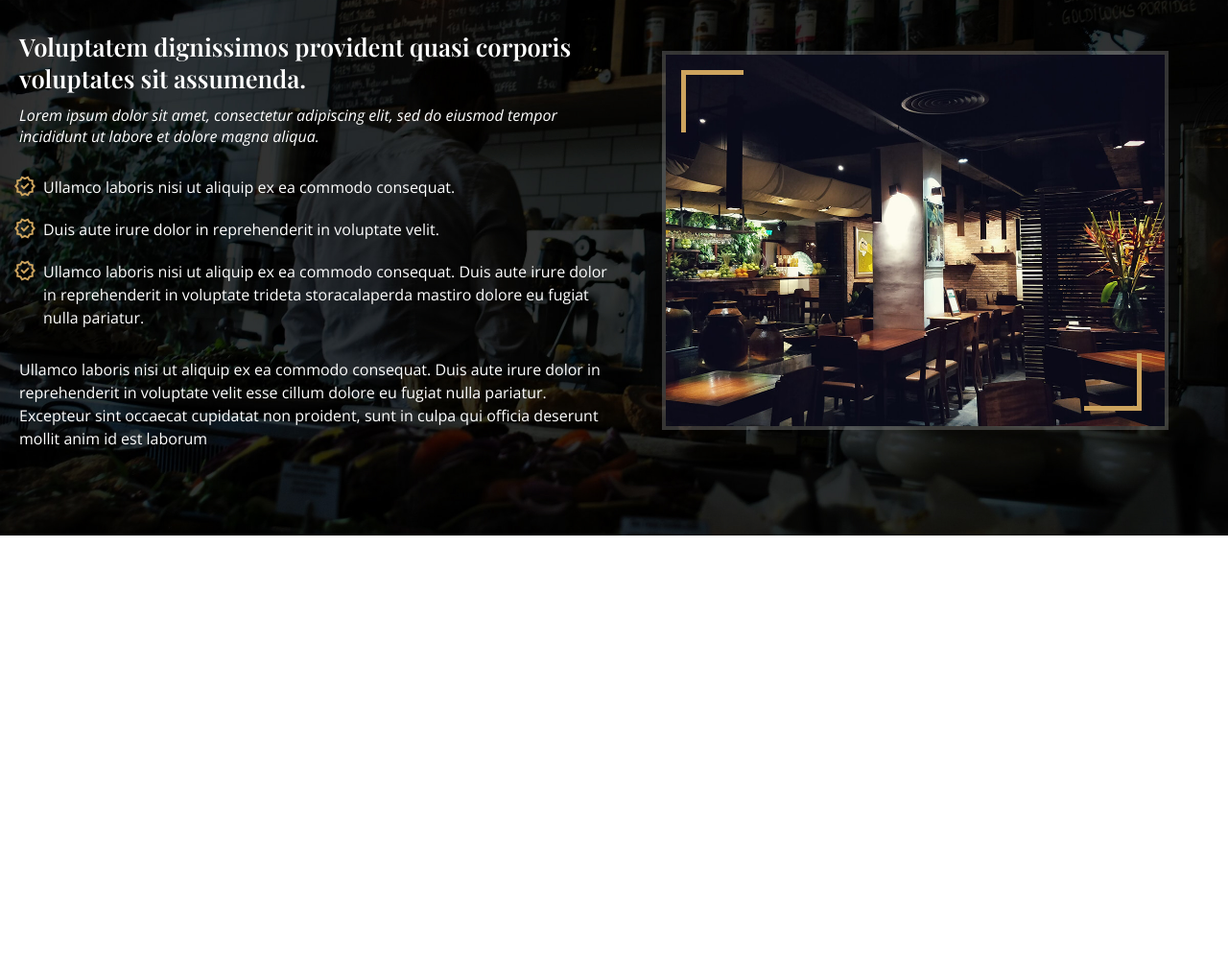
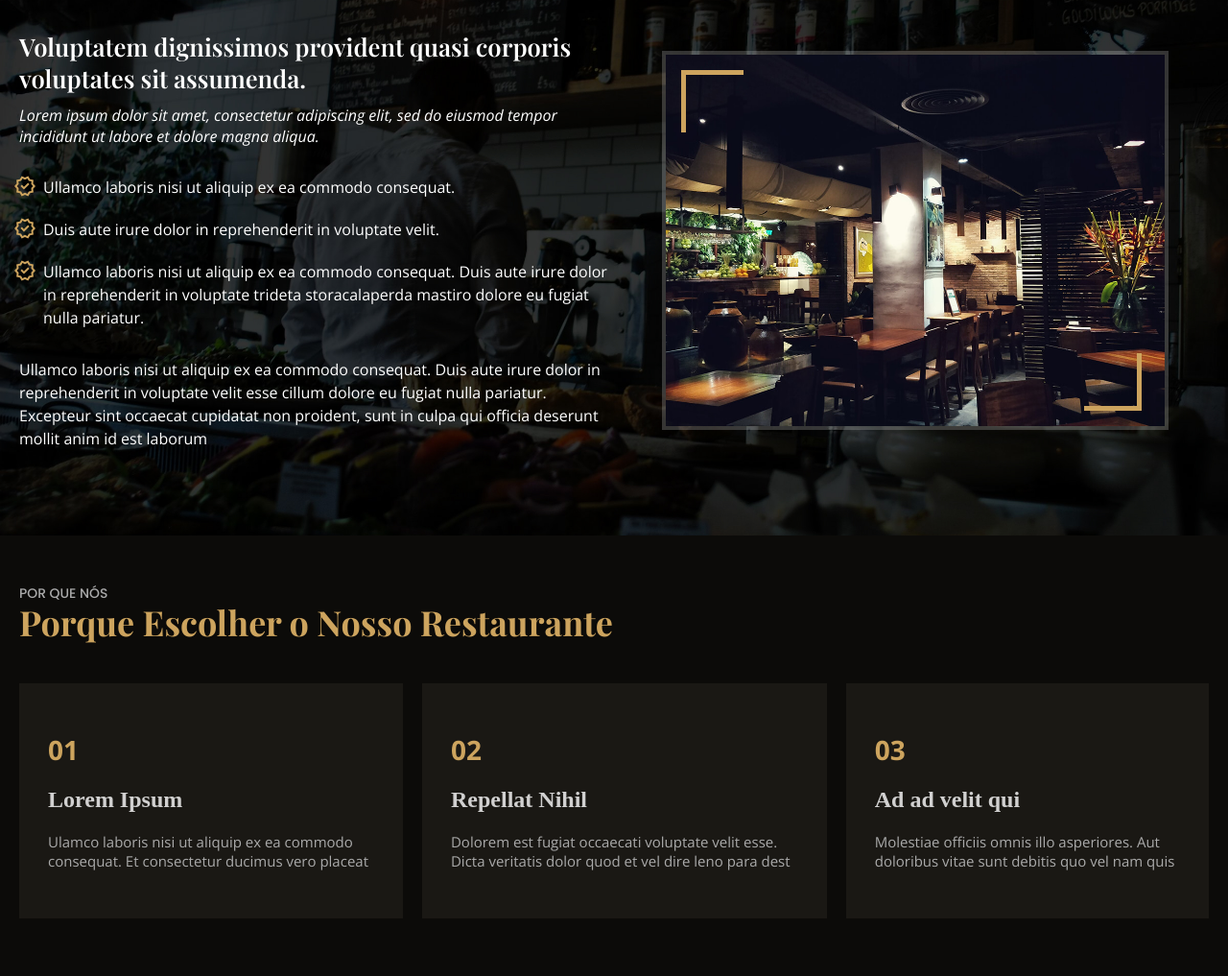
Before and after one commit to joaovitorkilson/ma-cusine, a plain HTML site: page index.html in a window 1280 px wide. Shown: the part 857-1874 px from the top of the page at 96% size. Before the commit the page ends 1415 px from the top, so only its background shows below. Drawn offline with nearby package versions, Linux system fonts and the light colour scheme; a web font is replaced by a local one.

Commit message:
add section why us

```diff
--- a/css/component.css
+++ b/css/component.css
@@ -1,4 +1,4 @@
-@import "./home/home.css";
+@import "./styles/home.css";
 
 /* botao */
 
--- a/css/style.css
+++ b/css/style.css
@@ -1,9 +1,10 @@
 
-/* gerais */
+/* GERAL */
 @import "./component.css";
+@import "./utils/colors.css";
 
 
-
-/* HOME */
-@import "./home/home.css";
-@import "./home/about.css";
+/* SECTIONS */
+@import "./styles/home.css";
+@import "./styles/about.css";
+@import "./styles/whyus.css";
--- a/css/home/about.css
+++ b/css/styles/about.css
@@ -1,8 +1,6 @@
 .about {
-  background-image: url("../../img/home/about-background.jpg");
-  background-position: center;
+  background: url("../../img/home/about-background.jpg") center center;
   background-size: cover;
-  background-attachment: fixed;
 }
 
 
@@ -128,12 +126,16 @@
 }
 
 
+@media (min-width: 1024px) {
+  .about {
+    background-attachment: fixed;
+  }
+}
 
 @media (max-width: 1200px) {
   .about-container {
     max-width: 900px;
     grid-template-columns: 1fr;
-    grid-template-rows: 1fr 1fr;
     padding-left: 50px;
     padding-right: 50px;
 
--- a/css/home/home.css
+++ b/css/styles/home.css
@@ -1,20 +1,3 @@
-:root {
-    --primary-color: #CDA45E;
-    --secondary-color: #1A1814;
-    --background-color: #0C0B09;
-    --bg-transparent: rgba(12, 11, 9, .6);
-
-    --color-1: #FFF;
-    --color-2: #CDA45E;
-    --color-3: #AAA;
-
-    --font-1: 'Open Sans', sans-serif;
-    --font-2:  "Poppins";
-    --font-3: 'Playfair Display';
-
-}
-
-
 * {
     margin: 0;
     padding: 0;
@@ -23,8 +6,7 @@
 /* Header */
 
 .header {
-    background-image: url("../../img/home/home-background.jpg");
-    background-position: top center;
+    background: url("../../img/home/home-background.jpg") top center;
     background-size: cover;
     height: 100vh;
 }
@@ -247,6 +229,15 @@ nav.active li:last-child::after {
     place-self: center;
 }
 
+
+
+@media (min-width: 1024px) {
+    .header {
+      background-attachment: fixed;
+    }
+  }
+
+
 @media (max-width: 1100px) {
     .menu ul,
     .call-to-action {
--- /dev/null
+++ b/css/styles/whyus.css
@@ -0,0 +1,77 @@
+.why-us-container {
+  background: var(--background-color);
+}
+
+.why-us-info {
+  max-width: 1340px;
+  margin: 0 auto;
+  padding: 60px 20px 60px 20px;
+}
+
+.why-us-info h2 {
+  font-size: 0.87rem;
+  font-weight: 500;
+  line-height: 1px;
+  margin-bottom: 5px;
+  text-transform: uppercase;
+  color: var(--color-3);
+  font-family: "Poppins", sans-serif;
+}
+
+.why-us-info h3 {
+  font-size: 36px;
+  font-weight: 700;
+  font-family: "Playfair Display", serif;
+  color: var(--color-2);
+  margin-bottom: 40px;
+}
+
+.card-list {
+  display: flex;
+  gap: 20px;
+  list-style: none;
+  flex-wrap: nowrap;
+}
+
+.card-list li {
+  width: fit-content;
+  padding: 50px 30px;
+  background: var(--secondary-color);
+  transition: 1s;
+}
+
+.card-list li:hover{
+  background: var(--primary-color);
+  color: #fff;
+}
+
+.card-list span{
+  display: block;
+  font-size: 1.75rem;
+  font-weight: 700;
+  color: var(--color-2);
+  font-family: "Open Sans", sans-serif;
+}
+
+.card-list h4 {
+  font-size: 1.5rem;
+  font-weight: 600;
+  margin: 20px 0;
+  color: rgba(255, 255, 255, 0.8);
+}
+
+.card-list p {
+  color: var(--color-3);
+  font-size: 15px;
+  font-family: "Open Sans", sans-serif;
+}
+
+@media (max-width: 820px) {
+  .card-list {
+    flex-direction: column;
+  }
+  .card-list li {
+    max-width: 600px;
+    margin: 0 auto;
+  }
+}
--- /dev/null
+++ b/css/utils/colors.css
@@ -0,0 +1,15 @@
+:root {
+  --primary-color: #CDA45E;
+  --secondary-color: #1A1814;
+  --background-color: #0C0B09;
+  --bg-transparent: rgba(12, 11, 9, .6);
+
+  --color-1: #FFF;
+  --color-2: #CDA45E;
+  --color-3: #AAA;
+
+  --font-1: 'Open Sans', sans-serif;
+  --font-2:  "Poppins";
+  --font-3: 'Playfair Display';
+
+}
--- a/index.html
+++ b/index.html
@@ -64,7 +64,9 @@
 
     </header>
 
-    <article class="about">
+    <main>
+
+      <section class="about">
         <div class="about-container">
           <div class="about-info">
             <h2>Voluptatem dignissimos provident quasi corporis voluptates sit assumenda.</h2>
@@ -81,7 +83,37 @@
             <img src="./img/home/about.jpg" alt="">
           </div>
         </div>
-    </article>
+      </section>
+
+      <section class="why-us">
+        <div class="why-us-container">
+          <div class="why-us-info">
+            <h2>Por que nós</h2>
+            <h3>Porque Escolher o Nosso Restaurante</h3>
+            <div class="card">
+              <ul class="card-list">
+                <li>
+                  <span>01</span>
+                  <h4>Lorem Ipsum</h4>
+                  <p>Ulamco laboris nisi ut aliquip ex ea commodo consequat. Et consectetur ducimus vero placeat</p>
+                </li>
+                <li>
+                  <span>02</span>
+                  <h4>Repellat Nihil</h4>
+                  <p>Dolorem est fugiat occaecati voluptate velit esse. Dicta veritatis dolor quod et vel dire leno para dest</p>
+                </li>
+                <li>
+                  <span>03</span>
+                  <h4>Ad ad velit qui</h4>
+                  <p>Molestiae officiis omnis illo asperiores. Aut doloribus vitae sunt debitis quo vel nam quis</p>
+                </li>
+              </ul>
+            </div>
+          </div>
+        </div>
+      </section>
+
+    </main>
 
   <script src="./js/script.js"></script>
   </body>
--- a/js/script.js
+++ b/js/script.js
@@ -26,3 +26,34 @@ function toggleBtnMobile() {
 }
 
 btnMobile.addEventListener('click', toggleBtnMobile)
+
+const whyUsCard = document.querySelectorAll('.card-list li')
+
+function handleHoverCard(event) {
+  const card = event.target
+  const childrenCards = Array.from(event.srcElement.children)
+
+  card.classList.add('hover')
+  childrenCards.forEach((item) => {
+    item.classList.add('hover')
+  })
+
+  console.log(card, childrenCards)
+
+
+}
+function handleOutHoverCard(event) {
+  const card = event.target
+  const childrenCards = Array.from(event.srcElement.children)
+
+  card.classList.remove('hover')
+  childrenCards.forEach((item) => {
+    item.classList.remove('hover')
+  })
+}
+
+whyUsCard.forEach((item) => {
+  item.addEventListener('mouseenter', handleHoverCard)
+  item.addEventListener('mouseout', handleOutHoverCard)
+
+})
```
Lines whose indentation alone changed are shown as unchanged.
